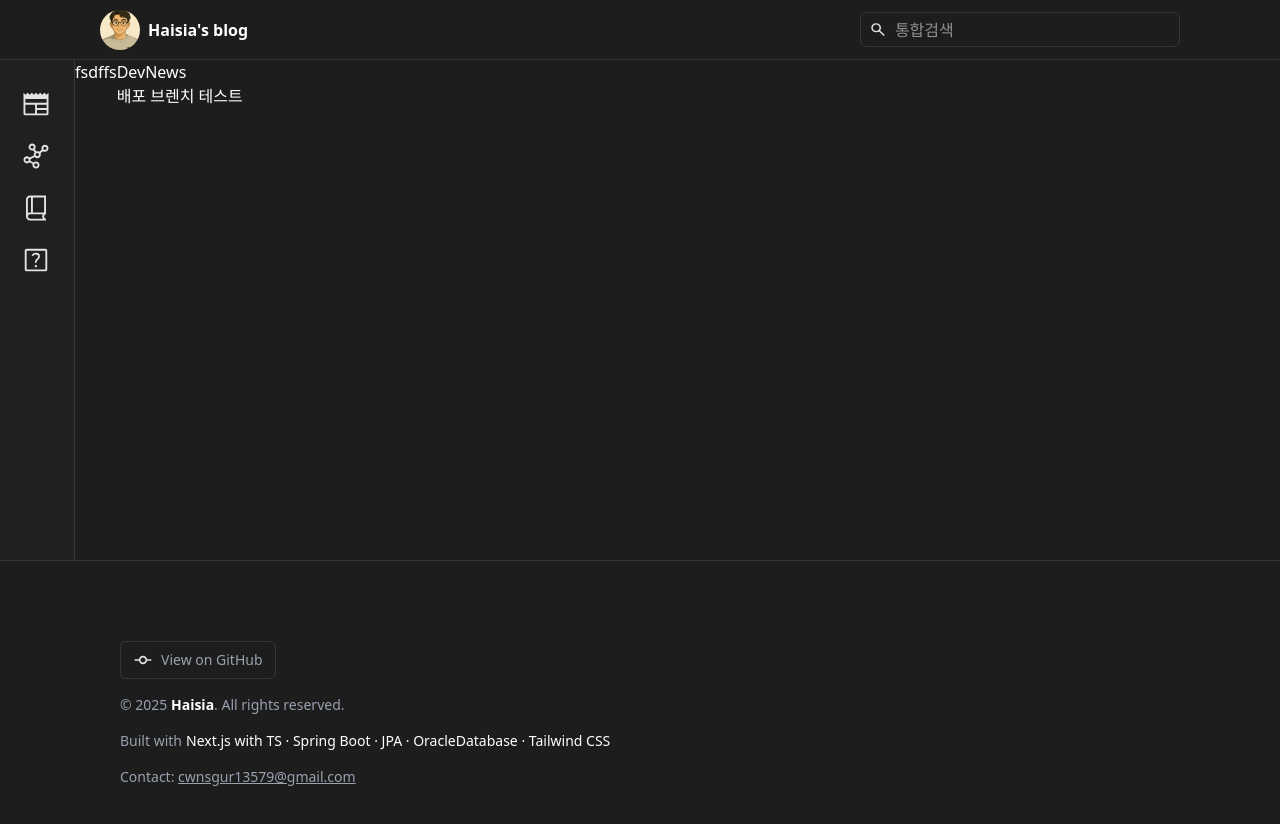
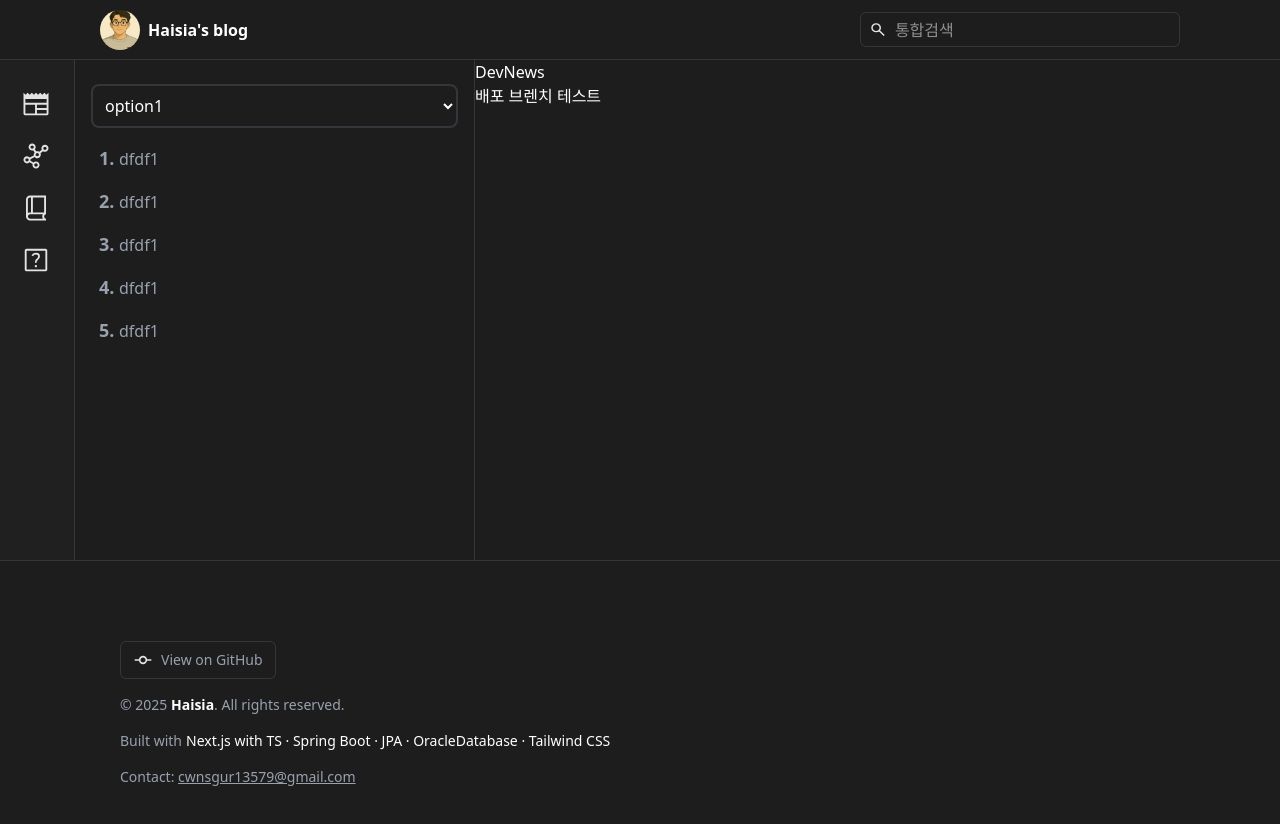
Before and after one commit to Haisia/project-blog-next, a Next.js app: page /projectlog in a window 1280 px wide. Shown: the top 824 px of the page. Built offline with nearby package versions, Linux system fonts and the light colour scheme.

Commit message:
신규: #11 Project Log 레이아웃 잡기

```diff
--- a/src/app/projectlog/layout.tsx
+++ b/src/app/projectlog/layout.tsx
@@ -1,10 +1,10 @@
 import React, { ReactNode } from "react";
+import ProjectLogNevBar from "@/app/projectlog/projectLogNevBar";
 
 const Layout = ({ children }: Readonly<{ children: ReactNode }>) => {
   return (
     <div className="flex flex-1 items-stretch">
-      {/*<PostNavBar />*/}
-      <div>fsdffs</div>
+      <ProjectLogNevBar/>
       <div className="flex-1">
         {children}
       </div>
--- /dev/null
+++ b/src/app/projectlog/projectLogDropdownNavBar.tsx
@@ -0,0 +1,15 @@
+import React from "react";
+
+const ProjectLogDropdownNavBar = () => {
+
+  return (
+    <select className="text-white [&>option]:bg-myblack w-full border-gray-500/30 border-2 rounded-lg py-2">
+      <option>option1</option>
+      <option>option2</option>
+      <option>option3</option>
+      <option>option4</option>
+    </select>
+  );
+};
+
+export default ProjectLogDropdownNavBar;
--- /dev/null
+++ b/src/app/projectlog/projectLogNevBar.tsx
@@ -0,0 +1,24 @@
+
+import React from "react";
+import Link from "next/link";
+import ProjectLogDropdownNavBar from "@/app/projectlog/projectLogDropdownNavBar";
+
+const ProjectLogNevBar = () => {
+
+
+
+  return (
+    <div className="w-[400px] border-r border-gray-500/30 px-4 py-6 [&>*]:px-2 [&>div]:py-4">
+      <ProjectLogDropdownNavBar/>
+      <ol className="list-decimal list-outside space-y-4 py-4 marker:text-lg marker:font-bold [&>li]:text-gray-400 mx-5">
+        <li><Link className={`hover:text-mypurple-100`} href={`#`}>dfdf1</Link></li>
+        <li><Link className={`hover:text-mypurple-100`} href={`#`}>dfdf1</Link></li>
+        <li><Link className={`hover:text-mypurple-100`} href={`#`}>dfdf1</Link></li>
+        <li><Link className={`hover:text-mypurple-100`} href={`#`}>dfdf1</Link></li>
+        <li><Link className={`hover:text-mypurple-100`} href={`#`}>dfdf1</Link></li>
+      </ol>
+    </div>
+  );
+};
+
+export default ProjectLogNevBar;
```
